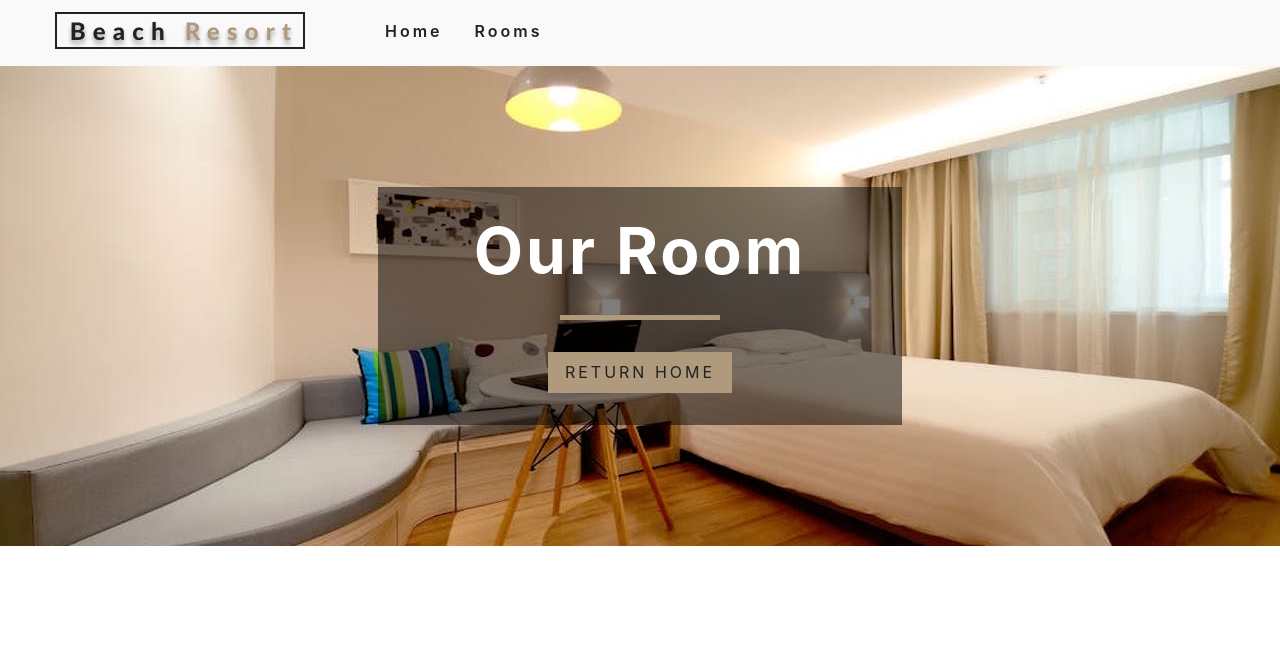
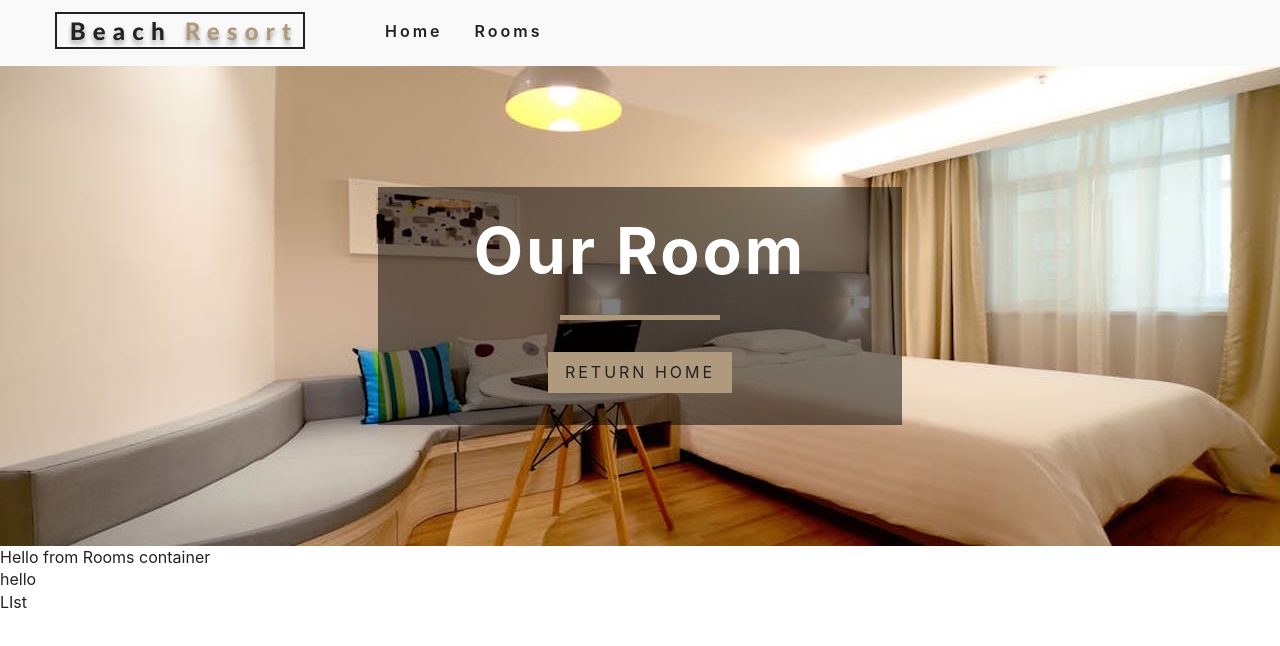
Before and after one commit to raju-ahammad/react-hotel-information-, a React (Create React App) app: page /rooms in a window 1280 px wide. Shown: the top 646 px of the page. Built offline with nearby package versions, Linux system fonts and the light colour scheme.

Commit message:
create room consumer

```diff
--- a/src/Components/Layout/Rooms.jsx
+++ b/src/Components/Layout/Rooms.jsx
@@ -1,15 +1,19 @@
 import React from 'react'
 import { Link } from 'react-router-dom'
+import RoomsContainer from '../RoomContainer/RoomsContainer'
 import Banner from './Banner'
 import Hero from './Hero'
 
 const Rooms = () => {
     return (
+        <>
         <Hero hero = "roomsHero">
             <Banner title= "Our room" className="btn-primary">
                <Link to="/" className="btn-primary">Return Home</Link>
             </Banner>
         </Hero>
+        <RoomsContainer/>
+        </>
     )
 }
 
--- /dev/null
+++ b/src/Components/RoomContainer/RoomsContainer.jsx
@@ -0,0 +1,28 @@
+import React from 'react'
+import { RoomConsumer } from '../../context'
+import Loading from '../Rooms/Loading'
+import RoomsFilter from './RoomsFilter'
+import RoomsList from './RoomsList'
+
+function RoomsContainer() {
+    return (
+        <RoomConsumer>
+            {value => {
+                const {loading, sortedRooms, rooms} = value
+                if (loading) {
+                    return <Loading/>
+                }
+                return (
+                    <div>
+                        Hello from Rooms container
+                        <RoomsFilter rooms={rooms}/>
+                        <RoomsList rooms={ sortedRooms }/>
+                    </div>
+                )
+            }}
+        </RoomConsumer>
+
+    )
+}
+
+export default RoomsContainer
--- /dev/null
+++ b/src/Components/RoomContainer/RoomsFilter.jsx
@@ -0,0 +1,11 @@
+import React from 'react'
+
+function RoomsFilter() {
+    return (
+        <div>
+            hello
+        </div>
+    )
+}
+
+export default RoomsFilter
--- /dev/null
+++ b/src/Components/RoomContainer/RoomsList.jsx
@@ -0,0 +1,11 @@
+import React from 'react'
+
+function RoomsList() {
+    return (
+        <div>
+           LIst
+        </div>
+    )
+}
+
+export default RoomsList
--- a/src/context.jsx
+++ b/src/context.jsx
@@ -48,4 +48,12 @@ export default class RoomProvider  extends Component {
 }
 
 const RoomConsumer = RoomContext.Consumer;
+
+export function ConsumerWrapper(Component) {
+    return function(props) {
+        return <RoomConsumer>
+            {value => <Component {...props} context= {value} />}
+        </RoomConsumer>
+    }
+}
 export { RoomContext, RoomProvider, RoomConsumer };
```
